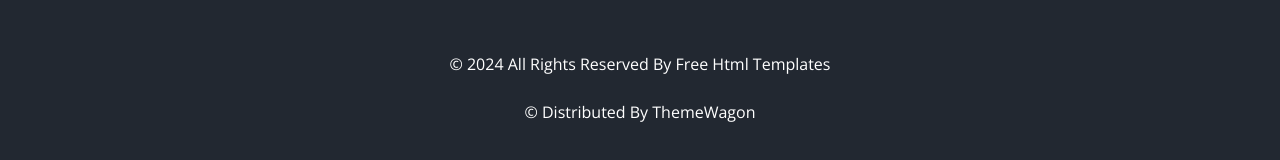
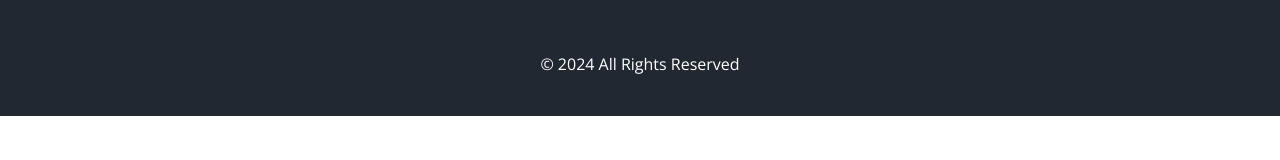
Before and after one commit to Monsef-Chaibi/Resto-Template, a plain HTML site: page menu.html in a window 1280 px wide. Shown: the part 2107-2267 px from the top of the page. After the commit the page ends 2223 px from the top, so only its background shows below. Drawn offline with nearby package versions, Linux system fonts and the light colour scheme; some packages are replaced by stand-ins of ours.

Commit message:
Update menu.html

```diff
--- a/menu.html
+++ b/menu.html
@@ -929,10 +929,7 @@
       </div>
       <div class="footer-info">
         <p>
-          &copy; <span id="displayYear"></span> All Rights Reserved By
-          <a href="https://html.design/">Free Html Templates</a><br><br>
-          &copy; <span id="displayYear"></span> Distributed By
-          <a href="https://themewagon.com/" target="_blank">ThemeWagon</a>
+          &copy; <span id="displayYear"></span> All Rights Reserved
         </p>
       </div>
     </div>
```
